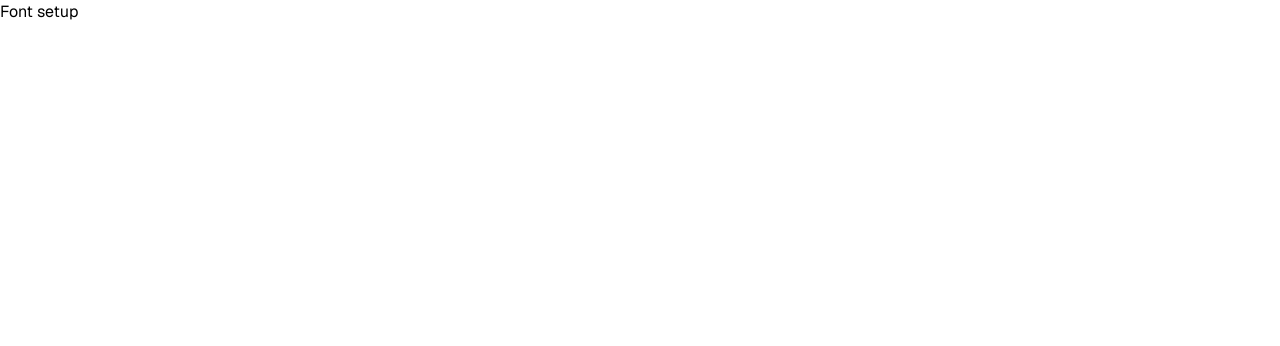
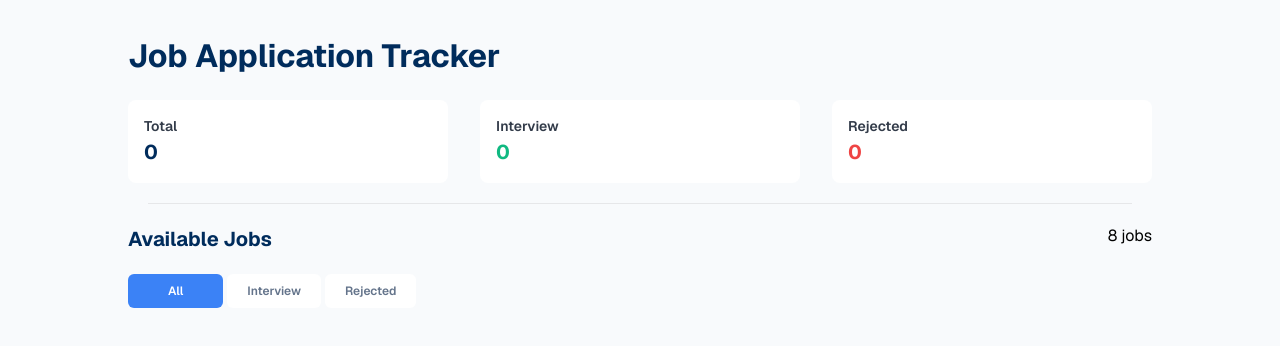
Before and after one commit to SheikhSabbirAhmad/Assignment-04, a plain HTML site: page index.html in a window 1280 px wide. Drawn offline with nearby package versions, Linux system fonts and the light colour scheme.

Commit message:
Completed header section according to figma

```diff
--- a/index.html
+++ b/index.html
@@ -16,8 +16,43 @@
         }
     </style>
 </head>
-<body>
-    <h2>Font setup</h2>
+<body class="bg-[#F8FAFC] w-[80%] mx-auto">
+    <header>
+        <h1 class="text-[32px] font-bold text-[#002C5C] mt-8">Job Application Tracker</h1>
+        <div class="grid grid-cols-3 gap-8 mt-5">
+            <div class="bg-[#FFFFFF] p-4 rounded-lg">
+                <p class="text-[14px] font-semibold text-[#323B49]">Total</p>
+                <p id="total" class="text-[20px] font-bold text-[#002C5C]">0</p>
+            </div>
+            <div class="bg-[#FFFFFF] p-4 rounded-lg">
+                <p class="text-[14px] font-semibold text-[#323B49]">Interview</p>
+                <p id="interviewCount" class="text-[20px] font-bold text-[#10B981]">0</p>
+            </div>
+            <div class="bg-[#FFFFFF] p-4 rounded-lg">
+                <p class="text-[14px] font-semibold text-[#323B49]">Rejected</p>
+                <p id="rejectedCount" class="text-[20px] font-bold text-[#EF4444]">0</p>
+            </div>
+        </div>
+        <hr class="text-[#E6E7E9] m-5">
+    </header>
+
+    <main>
+        <section class="flex justify-between">
+            <div>
+                <h2 class="text-[20px] font-bold text-[#002C5C] mb-5">Available Jobs</h2>
+
+                <div>
+                    <button id="all-filter-btn" class="text-[12px] font-semibold text-white bg-[#3B82F6] px-10 py-2 rounded-md">All</button>
+                    <button id="interview-filter-btn" class="text-[12px] font-semibold text-[#64748B] bg-[#FFFFFF] px-5 py-2 rounded-md">Interview</button>
+                    <button id="rejected-filter-btn" class="text-[12px] font-semibold text-[#64748B] bg-[#FFFFFF] px-5 py-2 rounded-md">Rejected</button>
+                </div>
+            </div>
+            <div>
+                <p>8 jobs</p>
+            </div>
+        </section>
+    </main>
+
     <script src="./Scripts/script.js"></script>
 </body>
 </html>
```
